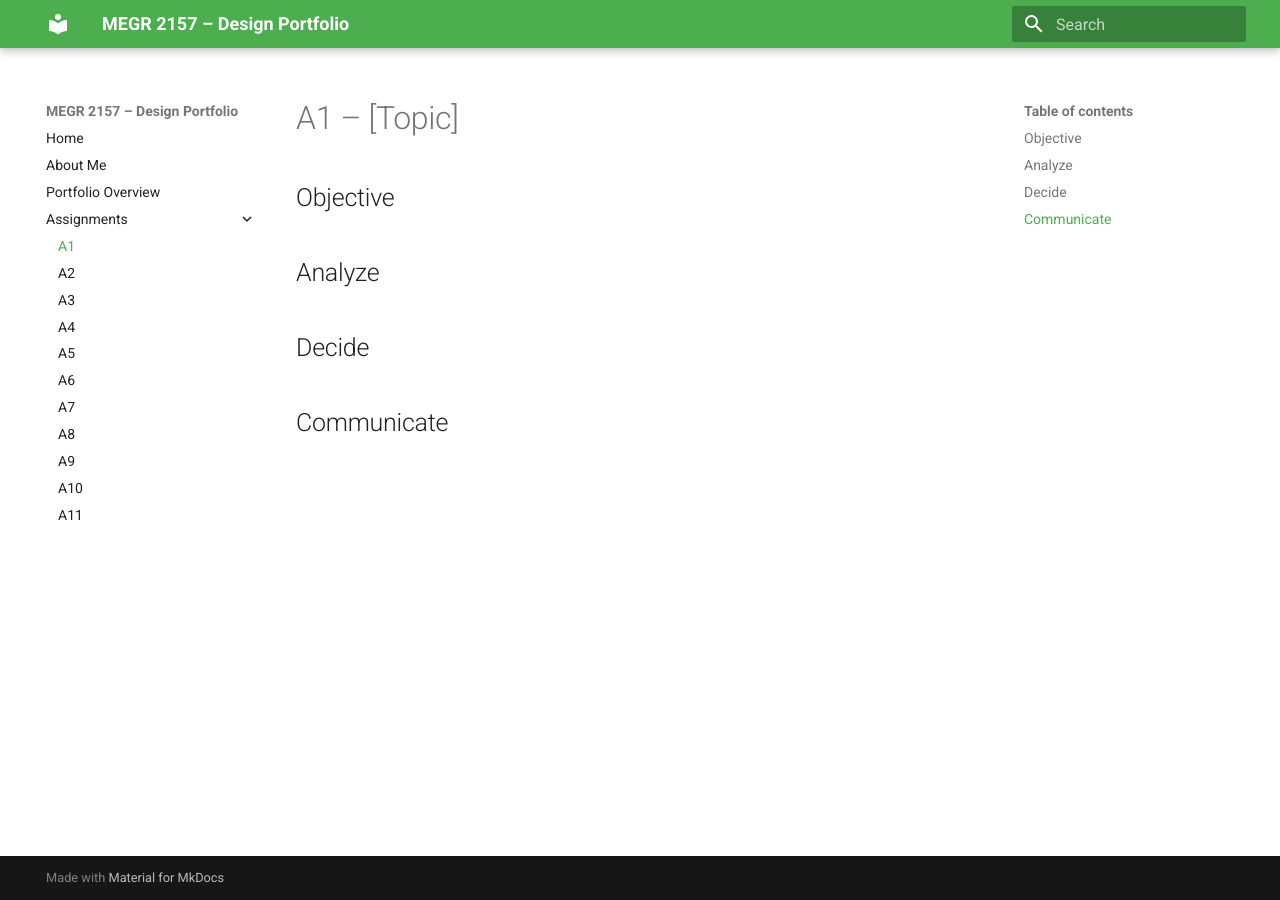
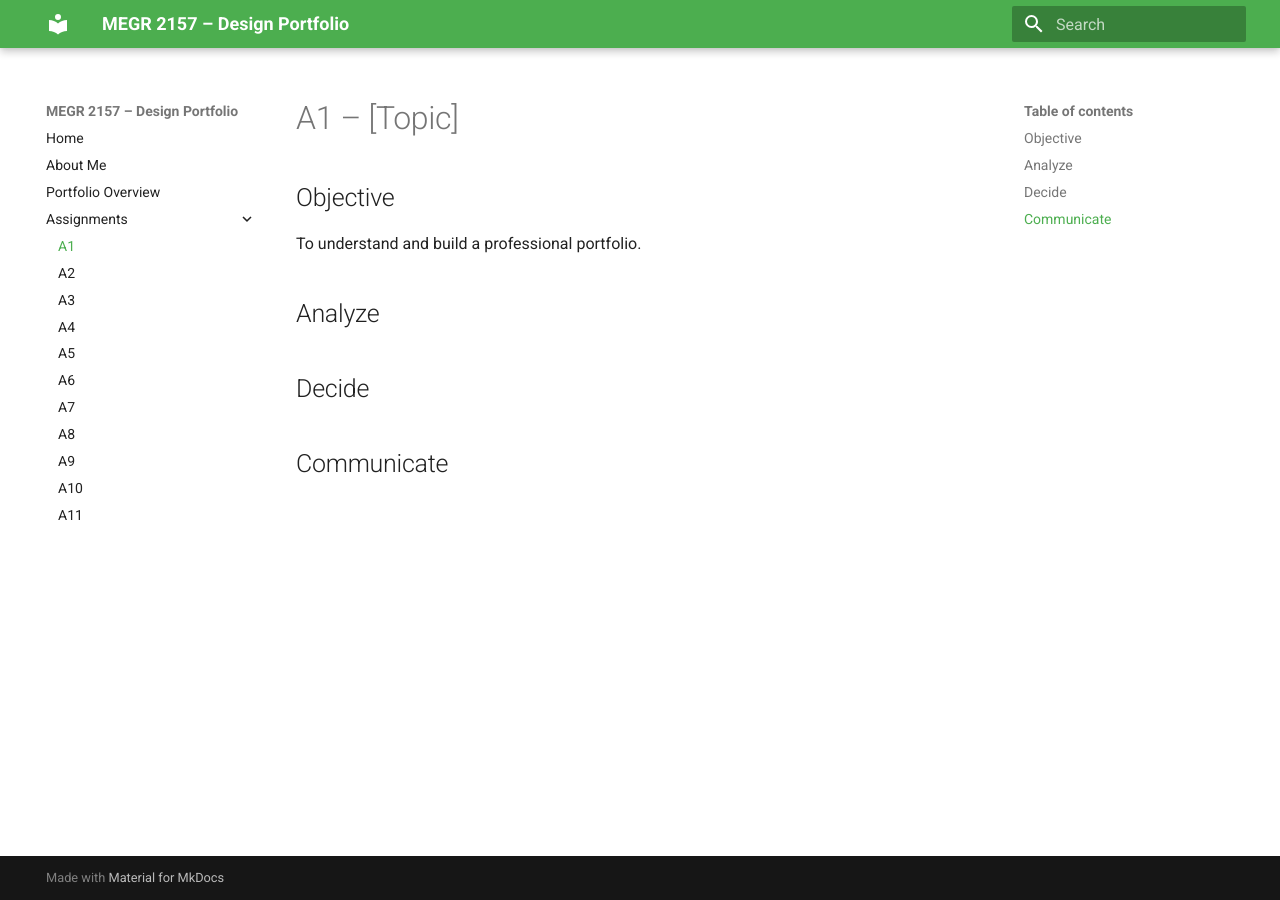
Before and after one commit to pbrown95-glitch/megr2157-portfolio, an MkDocs documentation site: the page built from docs/assignments/A01/index.md, in a window 1280 px wide. Built offline with MkDocs 1.6.1 and Material for MkDocs 9.7.7, drawn with Linux system fonts in a browser that asks for light colours.

Commit message:
Update index.md

```diff
--- a/docs/assignments/A01/index.md
+++ b/docs/assignments/A01/index.md
@@ -1,7 +1,7 @@
 # A1 – [Topic]
 
 ## Objective
-
+To understand and build a professional portfolio.
 
 ## Analyze
 
```
